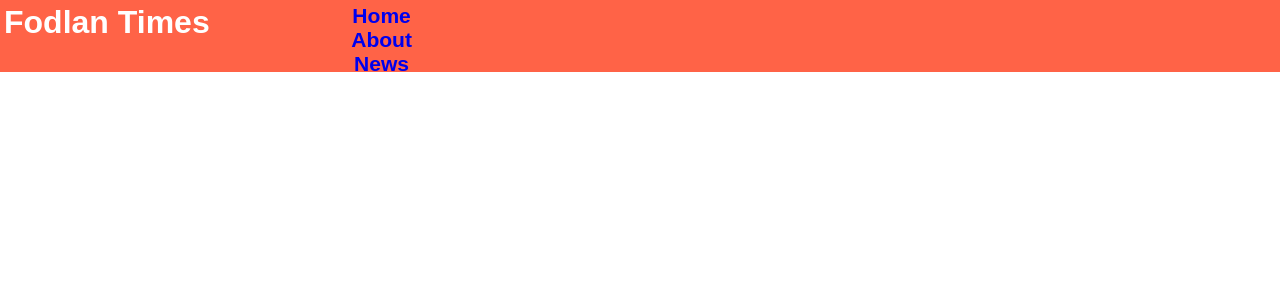
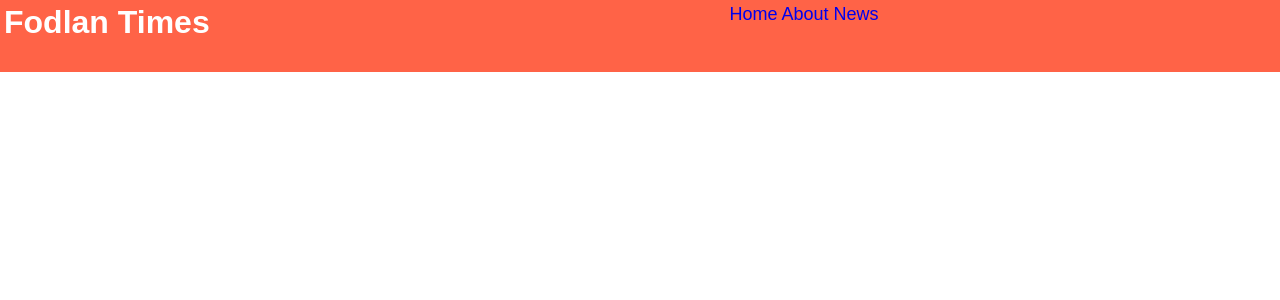
Before and after one commit to DrunkDemoman/DrunkDemoman.github.io, a PHP site: page / in a window 1280 px wide. Shown: the top 300 px of the page. Run offline with PHP 8.4, Linux system fonts and the light colour scheme.

Commit message:
edited html and stylesheet

```diff
--- a/Tugas2/index.html
+++ b/Tugas2/index.html
@@ -17,9 +17,9 @@
 
         <nav>
         <div class="MenuEntries">
-            <h3 class="link"><a href="#">Home</a></h3>
-            <h3 class="link"><a href="#">About</a></h3>
-            <h3 class="link"><a href="#">News</a></h3>
+            <a href="#">Home</a>
+            <a href="#">About</a>
+            <a href="#">News</a>
 
     </div>
 </nav>
--- a/Tugas2/style.css
+++ b/Tugas2/style.css
@@ -28,9 +28,6 @@ body
 .MenuEntries
 {
     font-size: large;
-    height: 100%;
-    width: 12%;
-    float: left;
     text-align: center;
 }
 *{
@@ -49,5 +46,7 @@ body
 
 nav{
     display: flex;
+    flex: auto;
     width: 75%;
+    justify-content: space-around;
 }
```
